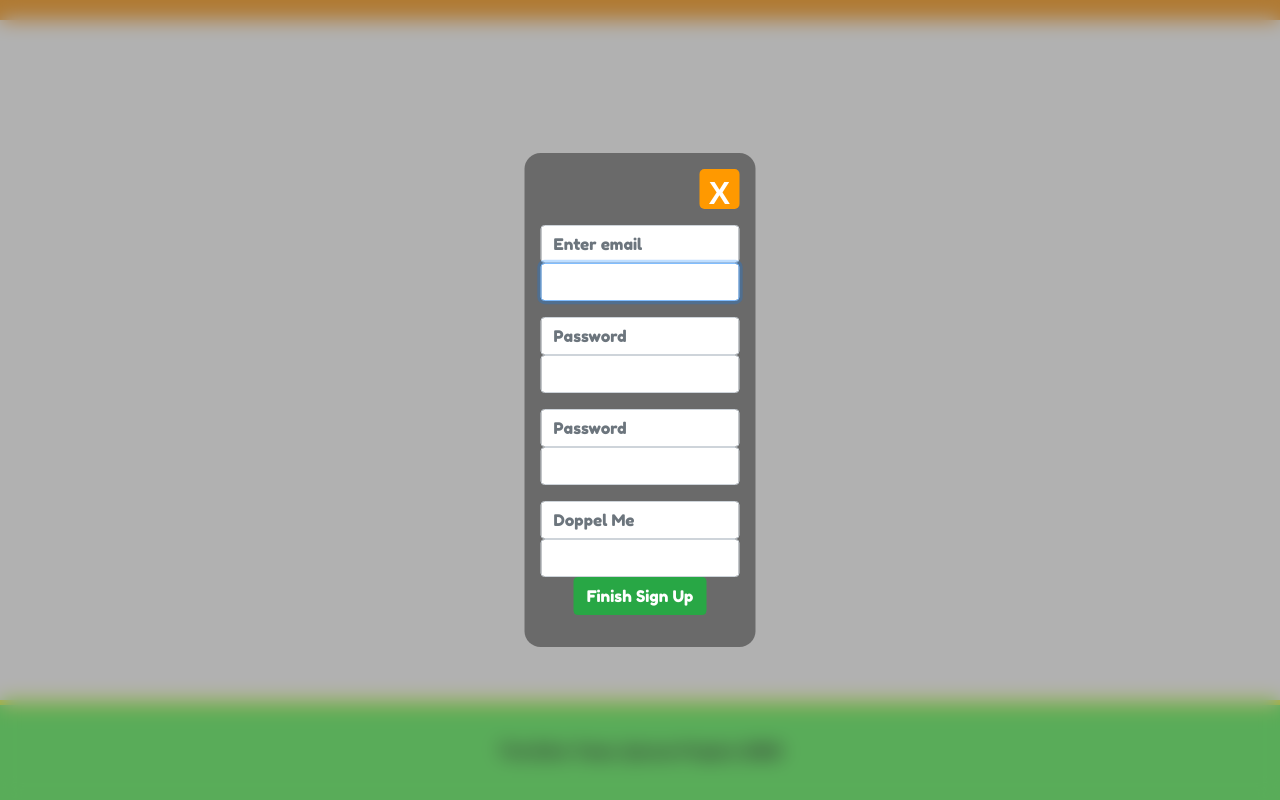
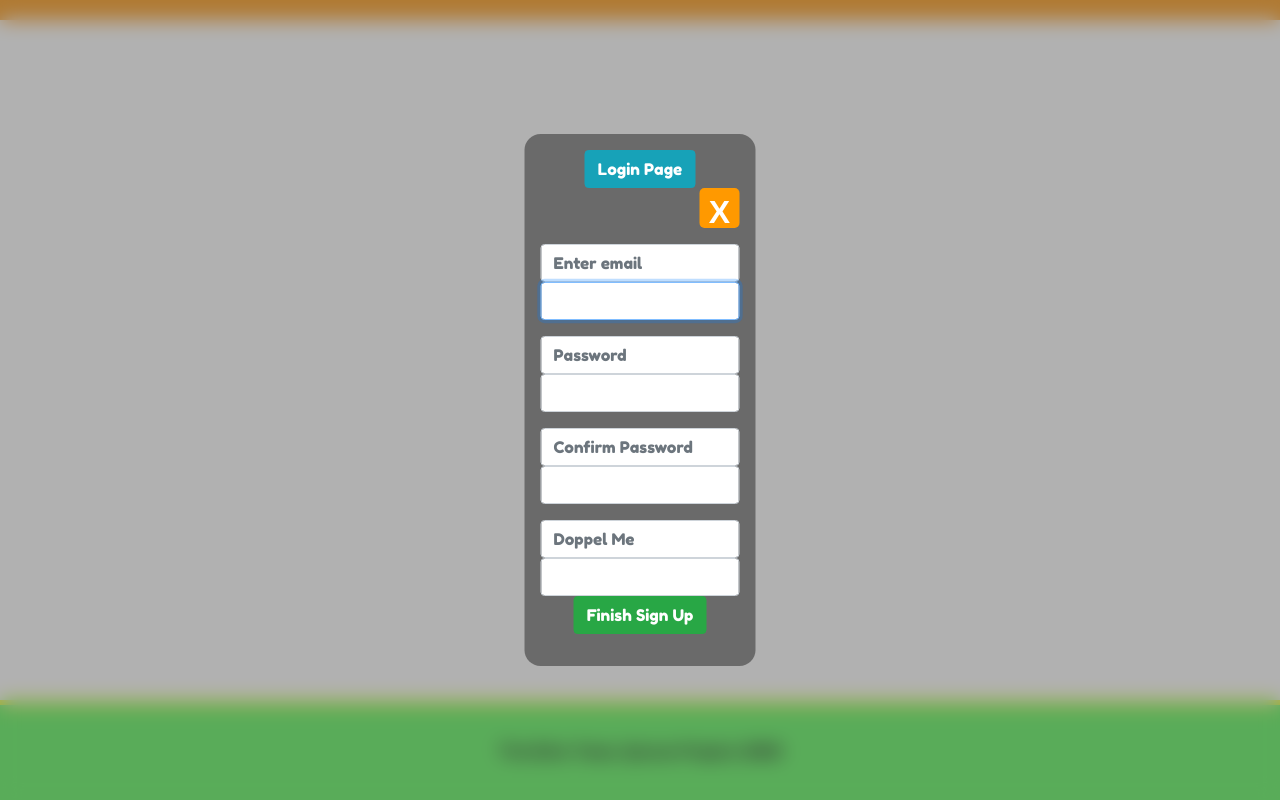
Before and after one commit to Echo-2-Project-3/Better-News-App, a React (Create React App) app in the folder client/: page /signup in a window 1280 px wide. Built offline with nearby package versions, Linux system fonts and the light colour scheme.

Commit message:
Trying to wire up the two.

```diff
--- a/client/src/components/Login/Login.SignIn.js
+++ b/client/src/components/Login/Login.SignIn.js
@@ -96,7 +96,7 @@ class SignIn extends Component {
                   Sign In
               </Button>
               <div>
-                <span onClick={this.handleSignInCreate}>Need to create an account</span>
+                <span onClick={this.handleSignInCreate}>Need to create an account? Click <a href= "/signup"><button>here!</button></a></span>
               </div>
               </div>
               }
--- a/client/src/components/Signup/Signup.js
+++ b/client/src/components/Signup/Signup.js
@@ -28,7 +28,7 @@ const resetStyles = {
   form: {}
 }
 
-export default class Signup extends Component {
+export default class signup extends Component {
   constructor(props) {
     super(props);
     this.state = {
@@ -55,12 +55,12 @@ export default class Signup extends Component {
   }
 
 
-  handleSubmit = (event) => {
-    event.preventDefault();
+  // handleSubmit = (event) => {
+  //   event.preventDefault();
 
-    // do spinner stuff
-    this.props.handleSignup(this.state.user);
-  }
+  //   // do spinner stuff
+  //   this.props.handleSignup(this.state.user);
+  // }
 
   handleConfirmationSubmit = (event) => {
     event.preventDefault();
@@ -91,6 +91,8 @@ export default class Signup extends Component {
       <div className="container">
       <div id="modal-window" style={this.state.modal.styles.window}>
         <div id="modal-box" style={this.state.modal.styles.box}>
+        <form action="/" className="inline">
+        <button className="btn btn-info">Login Page</button></form>
         <div id="X" onClick={this.handleModal}>
               <span id="x">X</span>
         </div>
@@ -116,7 +118,7 @@ export default class Signup extends Component {
           />
         </FormGroup>
         <FormGroup controlId="confirmPassword" bsSize="large">
-          <Form.Control type="password" placeholder="Password" />
+          <Form.Control type="password" placeholder="Confirm Password" />
           <FormControl
             type="password"
             name="confirmPassword"
@@ -151,3 +153,4 @@ export default class Signup extends Component {
     );
   }
 }
+// export default Signup;
```
